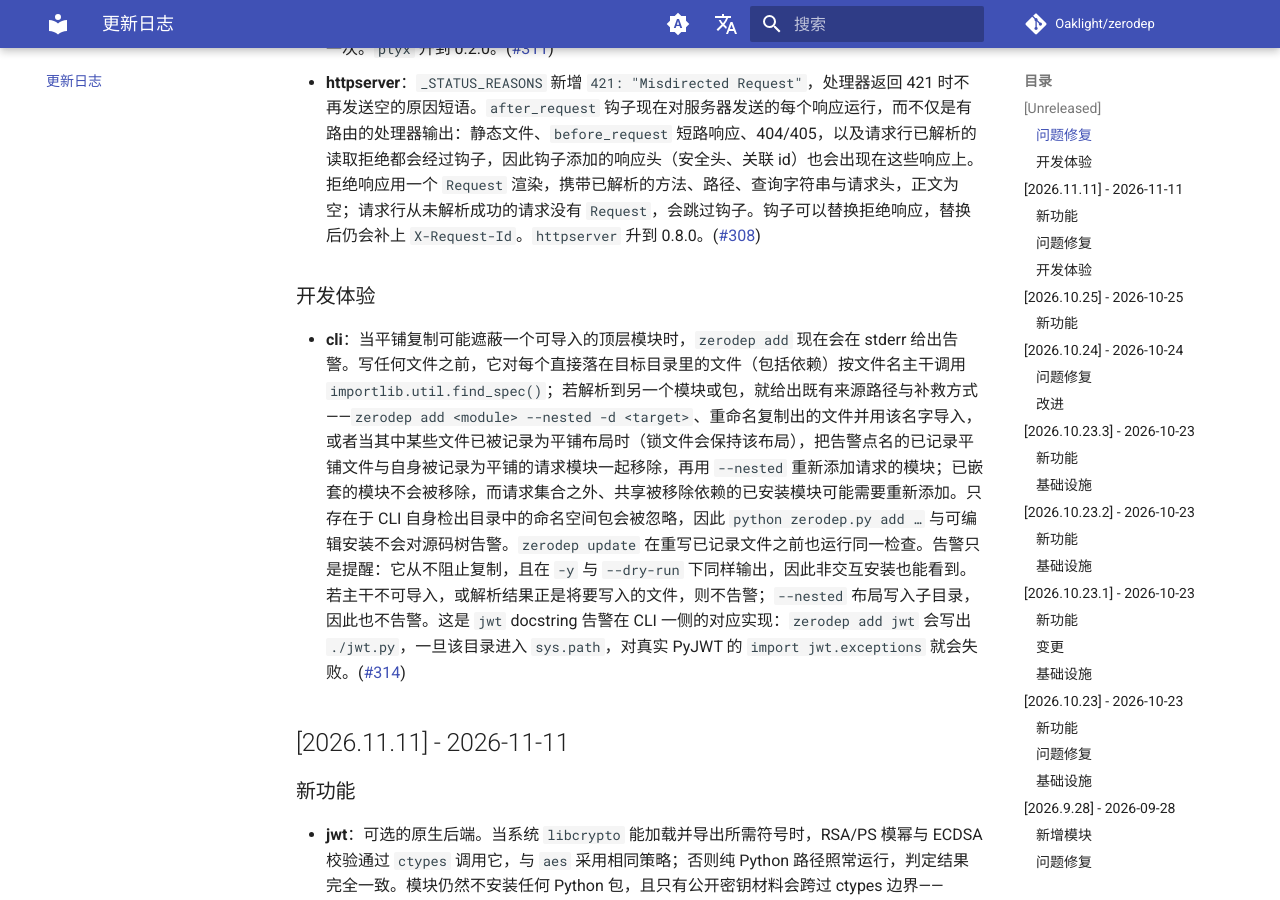
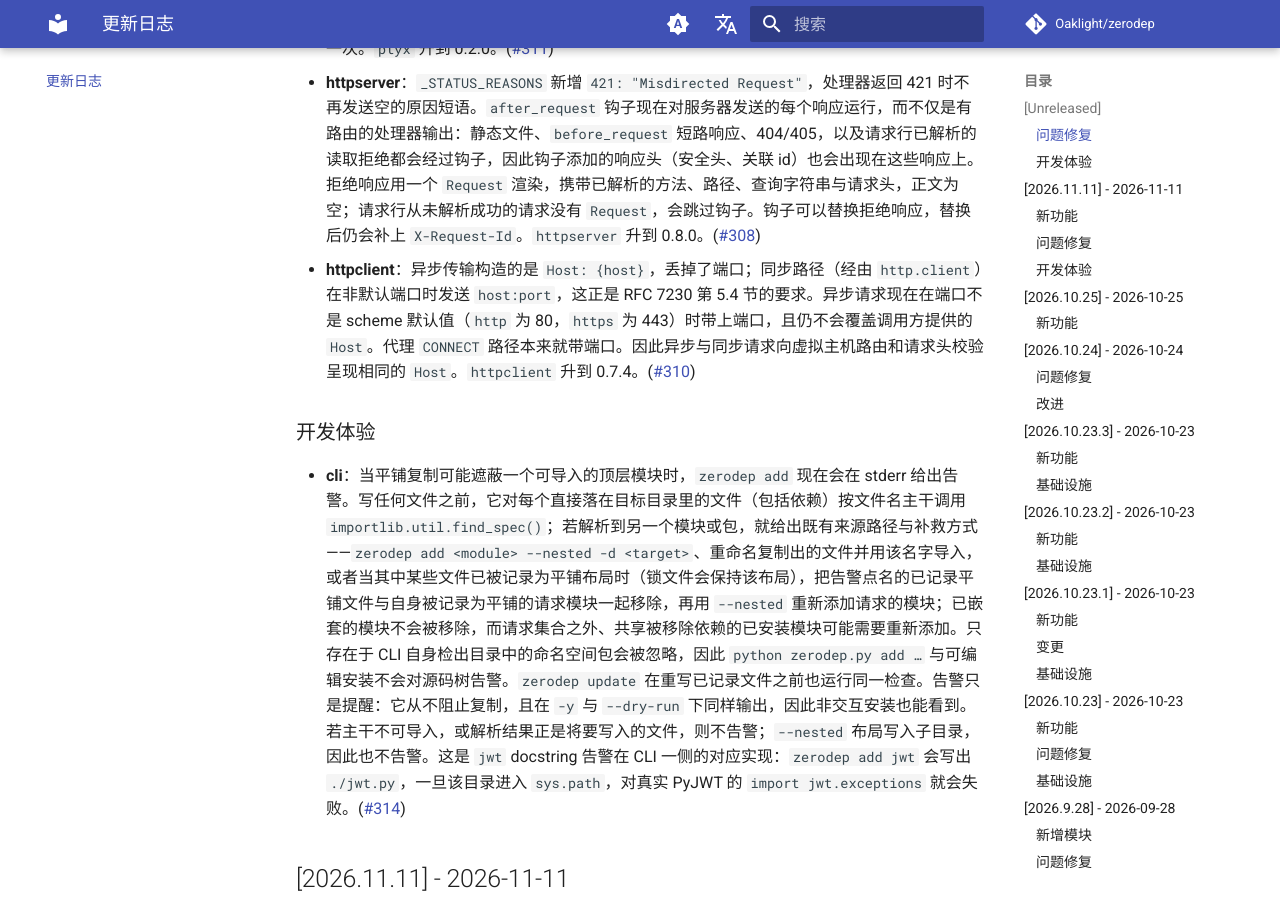
Before and after one commit to Oaklight/zerodep, an MkDocs documentation site: the page built from docs/changelog.md, in a window 1280 px wide and 900 px high, scrolled down 626 px. Built offline with MkDocs 1.6.1 and Material for MkDocs 9.7.7, drawn with Linux system fonts in a browser that asks for light colours; comment, search, counter and statistics services are not loaded.

Commit message:
docs(httpclient)：异步 Host 包含非默认端口（#310）

```diff
--- a/docs/changelog.md
+++ b/docs/changelog.md
@@ -10,6 +10,7 @@
 
 - **ptyx**：当子进程的输出快于消费方时，ConPTY 读取线程不再丢失数据。此前分块从事件循环里用 `put_nowait` 送入 32 槽的有界队列，队列满时会在回调中抛出 `QueueFull`，该分块被丢弃；现在读取线程通过 `run_coroutine_threadsafe` 阻塞在 `put` 上，并在 0.5 秒的等待中复用同一个 future，因此超时不会把同一分块重复入队，关闭时仍能停止等待。子进程仍在运行时 `PeekNamedPipe`/`ReadFile` 失败会被记录并唤醒阻塞的 `read()`，由它抛出新增的 `PtyReadError`（已加入 `__all__`），而不是像子进程退出那样返回 `b""`；子进程退出后或清理阶段的失败仍属正常流结束，退出前的零字节读取会重试而不是结束流。POSIX 终端查询应答现在只对 `CSI 6n`（光标位置）回复 `ESC[1;1R`：DA1/DA2（`CSI c`、`CSI > c`）此前会收到固定的 `ESC[?62;c`，等于声明伪终端并不具备的能力；跨两次读取拆分的查询仍然只回复一次。`ptyx` 升到 0.2.0。([#311](https://github.com/Oaklight/zerodep/issues/311))
 - **httpserver**：`_STATUS_REASONS` 新增 `421: "Misdirected Request"`，处理器返回 421 时不再发送空的原因短语。`after_request` 钩子现在对服务器发送的每个响应运行，而不仅是有路由的处理器输出：静态文件、`before_request` 短路响应、404/405，以及请求行已解析的读取拒绝都会经过钩子，因此钩子添加的响应头（安全头、关联 id）也会出现在这些响应上。拒绝响应用一个 `Request` 渲染，携带已解析的方法、路径、查询字符串与请求头，正文为空；请求行从未解析成功的请求没有 `Request`，会跳过钩子。钩子可以替换拒绝响应，替换后仍会补上 `X-Request-Id`。`httpserver` 升到 0.8.0。([#308](https://github.com/Oaklight/zerodep/issues/308))
+- **httpclient**：异步传输构造的是 `Host: {host}`，丢掉了端口；同步路径（经由 `http.client`）在非默认端口时发送 `host:port`，这正是 RFC 7230 第 5.4 节的要求。异步请求现在在端口不是 scheme 默认值（`http` 为 80，`https` 为 443）时带上端口，且仍不会覆盖调用方提供的 `Host`。代理 `CONNECT` 路径本来就带端口。因此异步与同步请求向虚拟主机路由和请求头校验呈现相同的 `Host`。`httpclient` 升到 0.7.4。([#310](https://github.com/Oaklight/zerodep/issues/310))
 
 ### 开发体验
 
```
